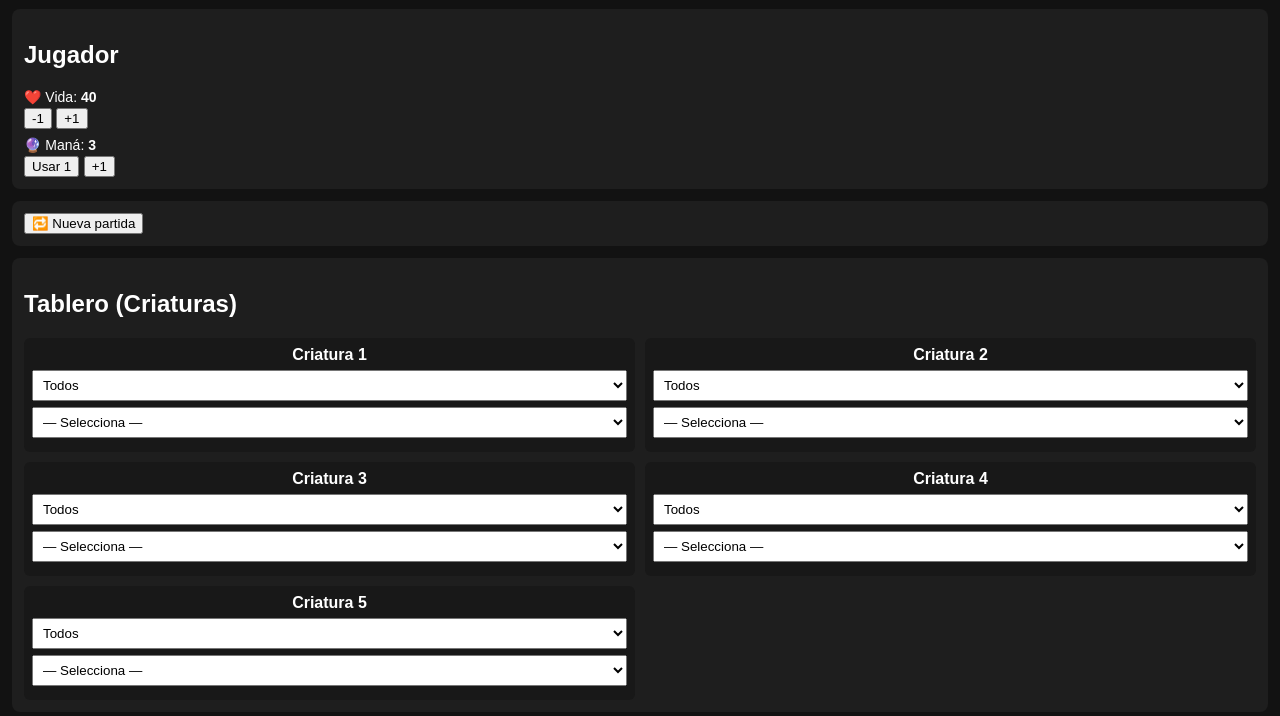
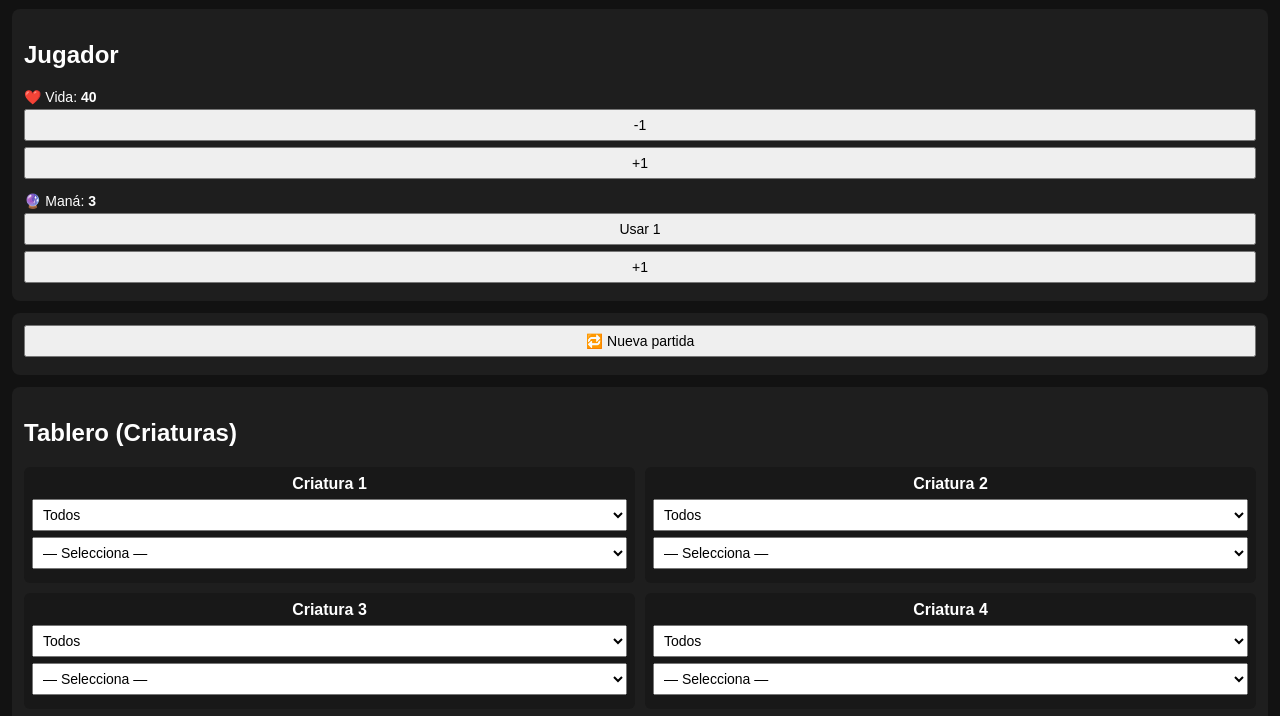
Before and after one commit to Jsolis26/tcg-companion, a plain HTML site: page index.html in a window 1280 px wide. Shown: the part 51-767 px from the top of the page. Drawn offline with Linux system fonts and the light colour scheme.

Commit message:
Update styles.css

```diff
--- a/styles.css
+++ b/styles.css
@@ -43,7 +43,7 @@ h1 {
 
 .stat {
   font-size: 14px;
-  margin: 3px 0;
+  margin: 4px 0;
 }
 
 .bonus {
@@ -52,10 +52,11 @@ h1 {
   margin-left: 6px;
 }
 
-select {
+select, button {
   width: 100%;
   padding: 6px;
   margin-bottom: 6px;
+  font-size: 14px;
 }
 
 .effect-text {
```
